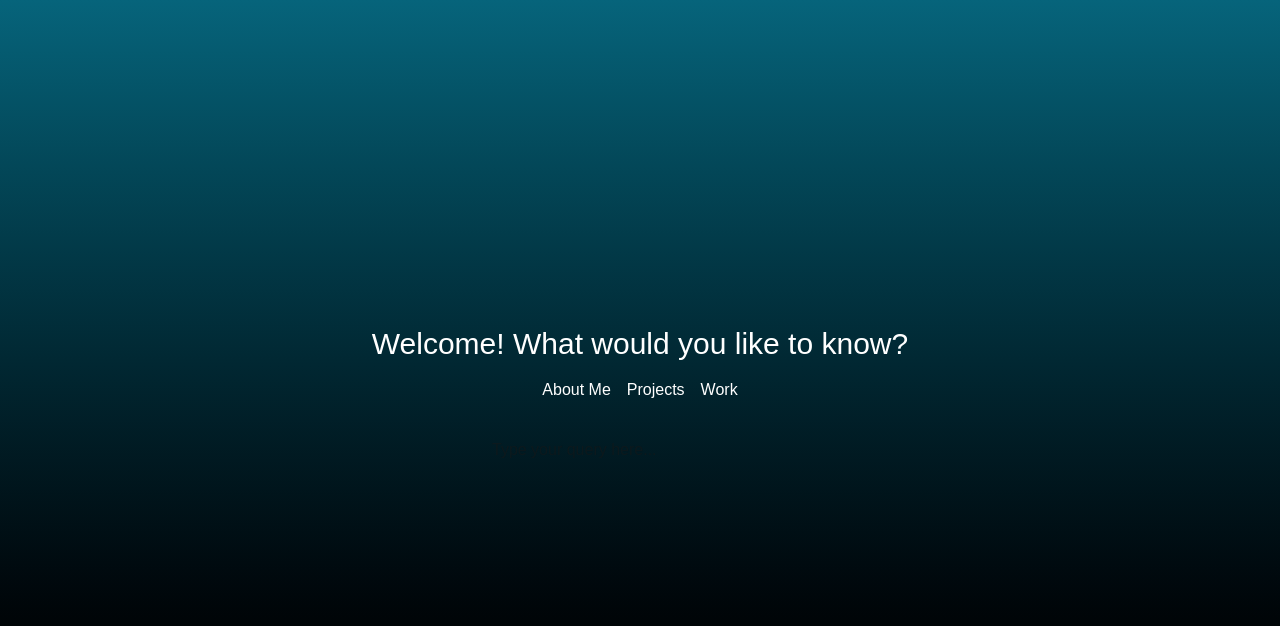
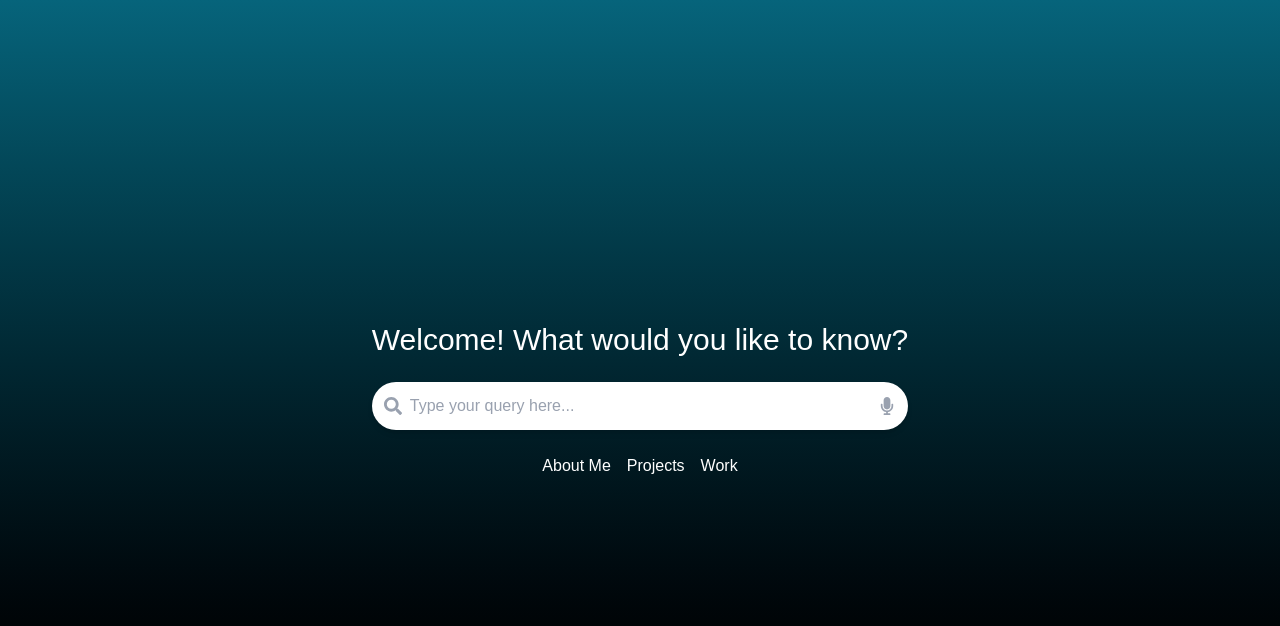
Before and after one commit to preetham-1601/my-portfolio, a Next.js app: page / in a window 1280 px wide. Shown: the top 626 px of the page. Built offline with nearby package versions, Linux system fonts and the light colour scheme.

Commit message:
Text entry implemented

```diff
--- a/src/app/components/TextEntry.js
+++ b/src/app/components/TextEntry.js
@@ -1,6 +1,7 @@
-// src/components/TextEntry.js
 'use client';
 import { useState } from 'react';
+// Install react-icons if you haven't already: npm install react-icons
+import { FaSearch, FaMicrophone } from 'react-icons/fa';
 
 export default function TextEntry({ onSubmit }) {
   const [text, setText] = useState('');
@@ -13,13 +14,26 @@ export default function TextEntry({ onSubmit }) {
   };
 
   return (
+    <div className="flex items-center bg-white w-full max-w-xl p-3 rounded-full shadow-md">
+      {/* Left Icon (Search) */}
+      <button className="text-gray-400 hover:text-gray-600 transition-colors mr-2">
+        <FaSearch size={18} />
+      </button>
+
+      {/* Text Input */}
       <input
         type="text"
+        placeholder="Type your query here..."
         value={text}
         onChange={(e) => setText(e.target.value)}
         onKeyDown={handleKeyDown}
-      placeholder="Type your query here..."
-      className="w-80 p-3 rounded-full focus:outline-none"
+        className="flex-grow focus:outline-none text-gray-700 placeholder-gray-400"
       />
+
+      {/* Right Icon (Microphone) */}
+      <button className="text-gray-400 hover:text-gray-600 transition-colors ml-2">
+        <FaMicrophone size={18} />
+      </button>
+    </div>
   );
 }
--- a/src/app/page.js
+++ b/src/app/page.js
@@ -1,8 +1,7 @@
-// src/app/page.js
 'use client';
 import { useState } from 'react';
-import Sidebar from './components/Sidebar';
-import TextEntry from './components/TextEntry';
+import Sidebar from '../app/components/Sidebar';
+import TextEntry from '../app/components/TextEntry';
 
 export default function Home() {
   const [isSidebarOpen, setSidebarOpen] = useState(false);
@@ -11,28 +10,35 @@ export default function Home() {
     if (suggestion === 'About Me') {
       setSidebarOpen(true);
     }
-    // Add more suggestion logic here if needed
+    // Add more suggestion logic if needed.
   };
 
   const handleTextSubmit = (text) => {
-    // If user types "about me" in any form, open the sidebar
     if (text.toLowerCase().includes('about me')) {
       setSidebarOpen(true);
     }
-    // Handle additional text-based queries here
+    // Handle additional text-based queries here.
   };
 
   return (
-    <div className="min-h-screen flex items-center justify-center bg-gradient-to-b from-[#06647B] to-black">
-      {/* Sidebar */}
+    <div className="min-h-screen flex flex-col items-center justify-center bg-gradient-to-b from-[#06647B] to-black">
+      {/* Sidebar slides in from the left */}
       <Sidebar isOpen={isSidebarOpen} onClose={() => setSidebarOpen(false)} />
 
-      {/* Main content */}
+      {/* Central content */}
       <div className="text-center">
-        <h1 className="text-white text-3xl mb-4">
+        {/* Welcome text */}
+        <h1 className="text-white text-3xl mb-6">
           Welcome! What would you like to know?
         </h1>
-        <div className="mb-6">
+
+        {/* GPT-like Text Entry */}
+        <div className="flex justify-center mb-6">
+          <TextEntry onSubmit={handleTextSubmit} />
+        </div>
+
+        {/* Suggestion Buttons */}
+        <div>
           <button
             onClick={() => handleSuggestionClick('About Me')}
             className="text-white hover:underline mx-2 focus:outline-none"
@@ -52,7 +58,6 @@ export default function Home() {
             Work
           </button>
         </div>
-        <TextEntry onSubmit={handleTextSubmit} />
       </div>
     </div>
   );
```
Lines whose indentation alone changed are shown as unchanged.
